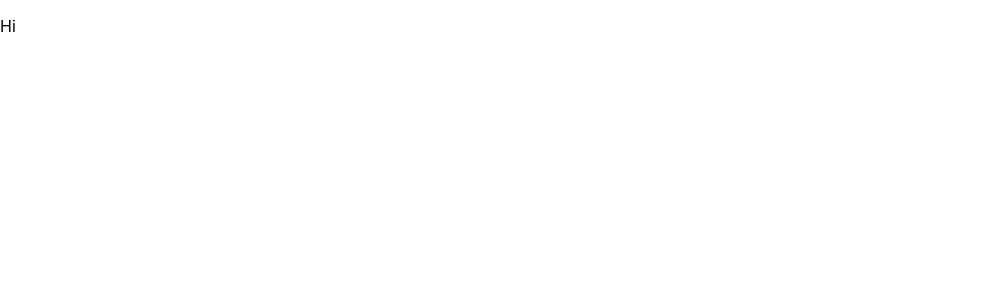
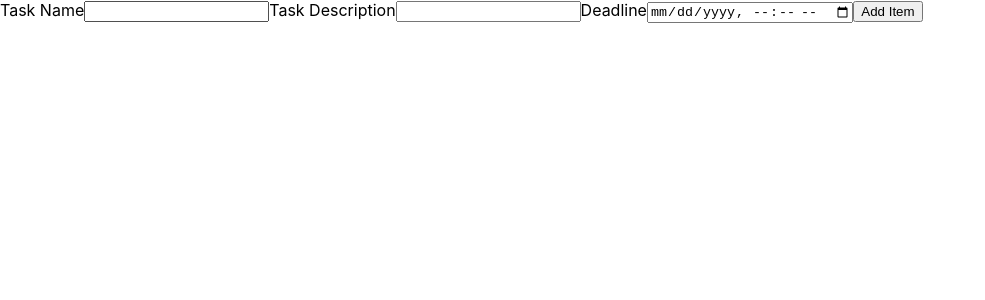
Before and after one commit to chelsea-designs/react-fluent-todo, a React (Create React App) app in the folder todo-app/: page / in a window 1280 px wide. Shown: the top 300 px of the page, without its empty margins (0-985 px from the left). Built offline with nearby package versions, Linux system fonts and the light colour scheme; the HTML template or start-up script is replaced by a standard one.

Commit message:
create TodoForm component

```diff
--- a/todo-app/src/App.tsx
+++ b/todo-app/src/App.tsx
@@ -1,9 +1,12 @@
 import React from 'react';
 import './App.css';
+import TodoForm from './TodoForm';
 
 function App() {
   return (
-<p>Hi</p>
+    <>
+      <TodoForm/>
+    </>
   );
 }
 
--- /dev/null
+++ b/todo-app/src/TodoForm.tsx
@@ -0,0 +1,17 @@
+import React from 'react';
+
+function TodoForm() {
+  return (
+    <form className='create-todo-form'>
+      <label htmlFor='todo'>Task Name</label>
+      <input type='text' id='todo'></input>
+      <label htmlFor='description'>Task Description</label>
+      <input type='text' id='description'></input>
+      <label htmlFor='deadline'>Deadline</label>
+      <input type='datetime-local' id='deadline'></input>
+      <button className='btn'>Add Item</button>
+    </form>
+  );
+}
+
+export default TodoForm;
```
